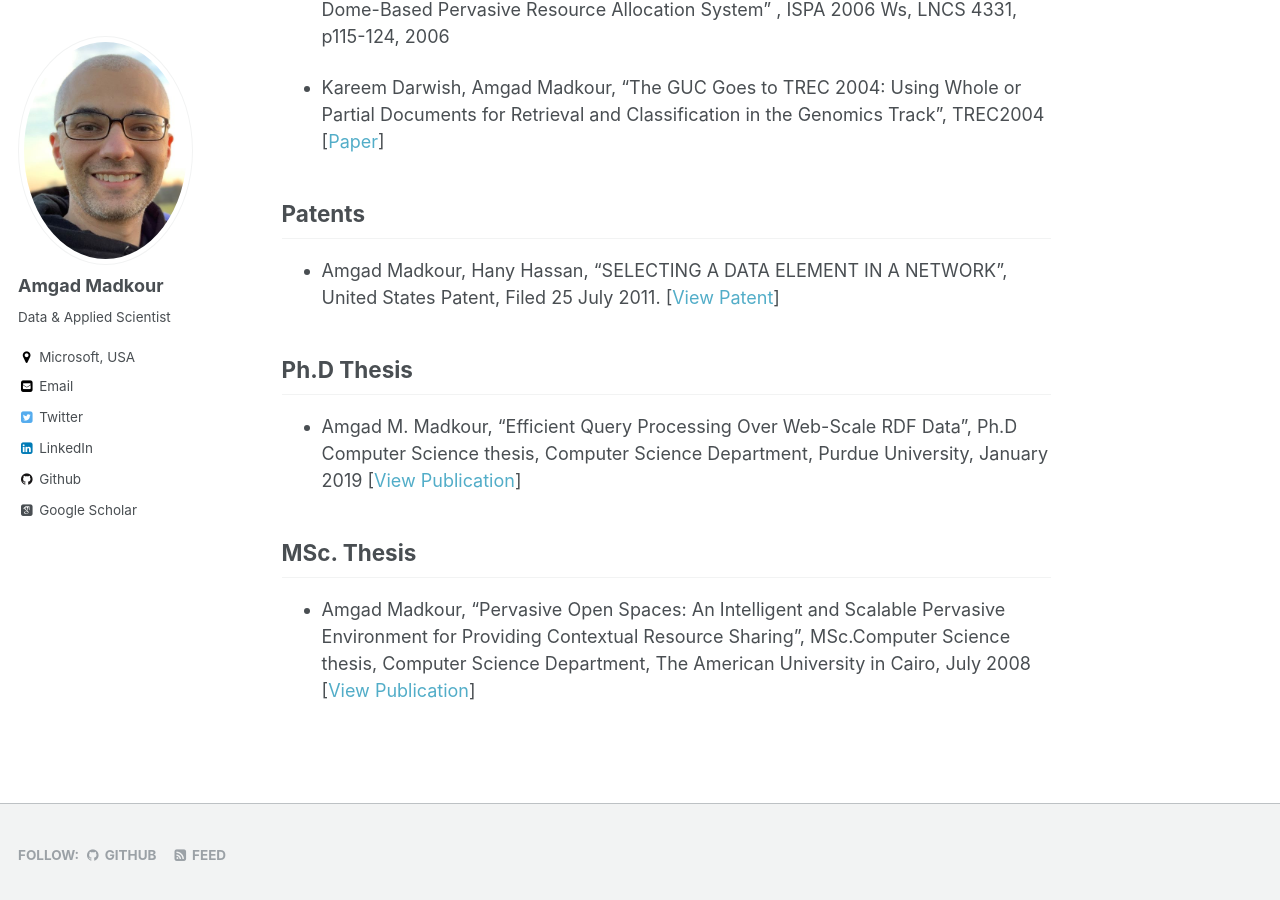
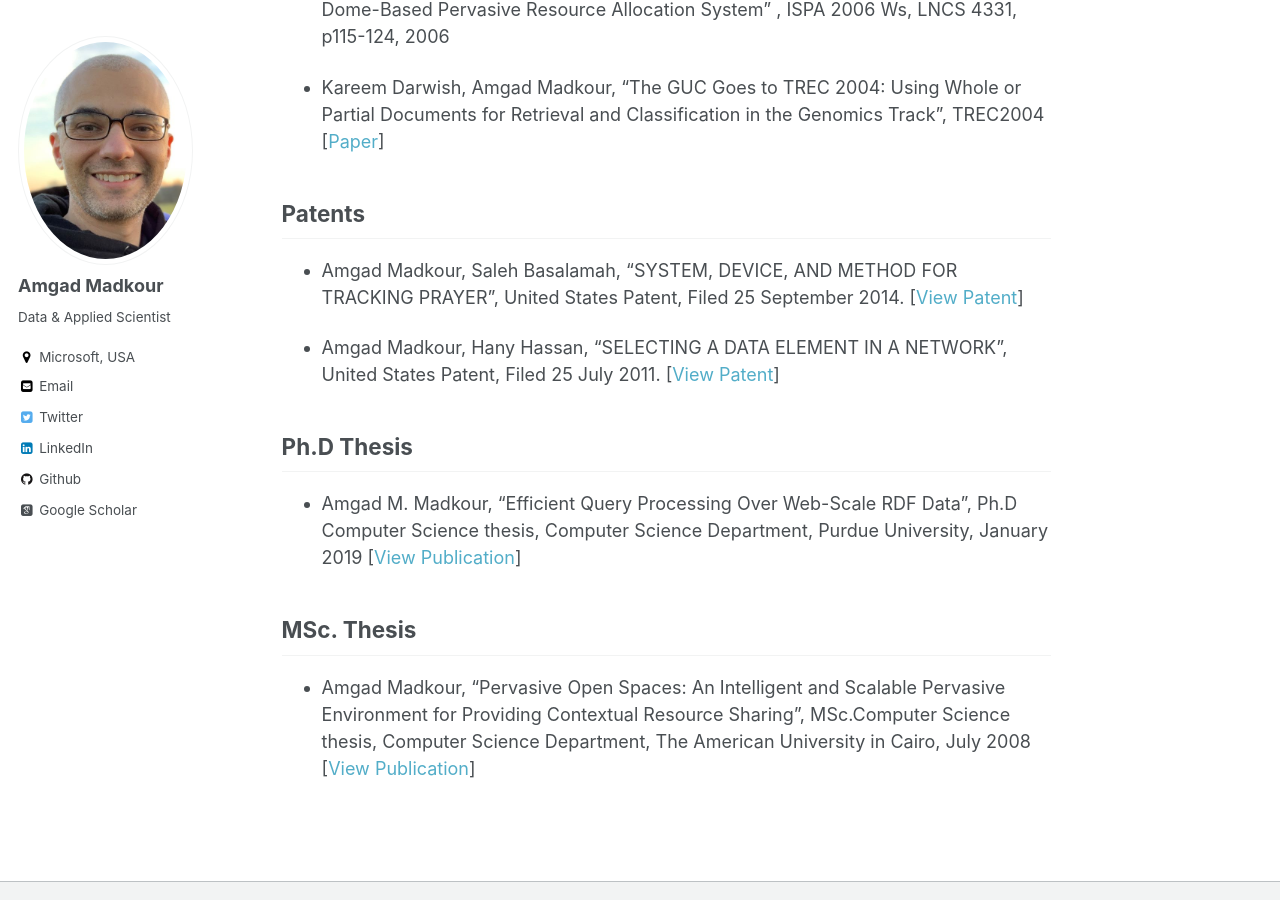
Before and after one commit to amgadmadkour/amgadmadkour.github.io, a Jekyll site: the page built from _pages/publications.md, in a window 1280 px wide and 900 px high, scrolled down 1785 px. Built offline with Jekyll 4.4.1, drawn with Linux system fonts in a browser that asks for light colours; some web fonts are replaced.

Commit message:
Add patent

```diff
--- a/_pages/publications.md
+++ b/_pages/publications.md
@@ -48,6 +48,8 @@ author_profile: true
 
 ## Patents
 
+* Amgad Madkour, Saleh Basalamah, "SYSTEM, DEVICE, AND METHOD FOR TRACKING PRAYER", United States Patent, Filed 25 September 2014. [[View Patent](https://patents.google.com/patent/US20160092707A1)]
+
 * Amgad Madkour, Hany Hassan, "SELECTING A DATA ELEMENT IN A NETWORK", United States Patent, Filed 25 July 2011. [[View Patent](http://www.google.com/patents/US20120054200)]
 
 ## Ph.D Thesis
```
